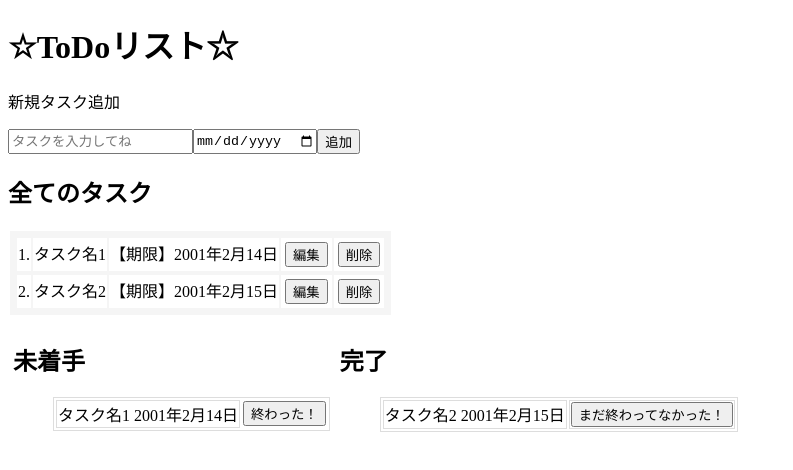
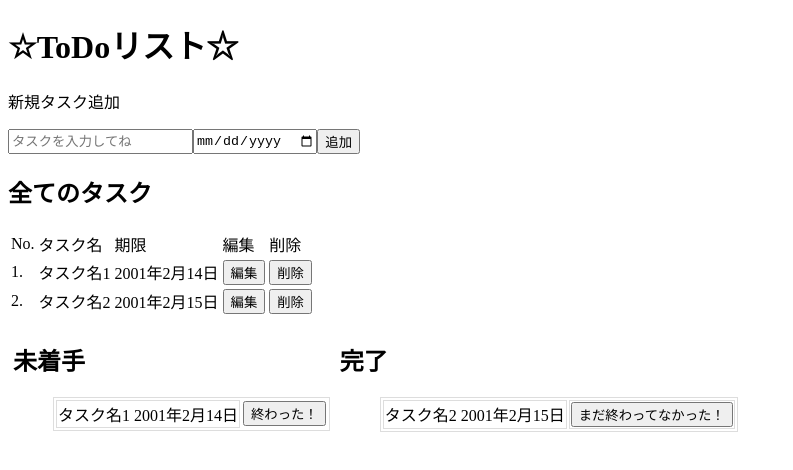
Before and after one commit to ayaka910kudo/practice4, a Next.js app: page /practice/todoApp in a window 1280 px wide. Shown: the top 470 px of the page, without its empty margins (0-793 px from the left). Built offline with nearby package versions, Linux system fonts and the light colour scheme.

Commit message:
tableのレイアウト修正とタスク追加

```diff
--- a/src/pages/practice/todoApp.jsx
+++ b/src/pages/practice/todoApp.jsx
@@ -4,6 +4,7 @@ import { useState } from "react";
 
 // TODO ソート機能を追加してください。ソート項目は期限で昇順、降順で並び替えられるようにしてください。
 // TODO 編集モーダルを開いた際の初期値に何も入力がないので、編集したいToDoのタスク名と期限がデフォルトで表示されるように修正してください。
+// TODO 期限を入力しないでタスクを追加・編集すると期限にInvalid Dateと表示されるので、タスク名・期限が両方入力されているときだけ追加・編集できるようにしてください。
 
 //taskIndexは編集したいタスクの番号
 const Modal = ({ isOpen, onClose, taskIndex, todo, setTodo }) => {
@@ -128,31 +129,27 @@ const TodoApp = () => {
       <h2>全てのタスク</h2>
 
       <table>
+        <thead>
+          <tr>
+            <td>No.</td>
+            <td>タスク名</td>
+            <td>期限</td>
+            <td>編集</td>
+            <td>削除</td>
+          </tr>
+        </thead>
         <tbody>
-          <ul
-            style={{
-              listStyleType: "none",
-
-              backgroundColor: "whitesmoke",
-              padding: "5px",
-              margin: "0",
-            }}
-          >
           {todo.map((item, index) => (
-              <li
-                key={index} //繰り返しのものに必要
-              >
-                <tr style={{ backgroundColor: "white", margin: "0" }}>
+            <tr key={index}>
               <td>{index + 1}.</td>
               <td>{item.task}</td>
-                  <td>【期限】{formatDate(item.date)}</td>
+              <td>{formatDate(item.date)}</td>
               <td>
                 <button
                   onClick={() => {
                     setEditIndex(index);
                     setIsModalOpen(true);
                   }}
-                      style={{ margin: "3px" }}
                 >
                   編集
                 </button>
@@ -164,15 +161,12 @@ const TodoApp = () => {
                     copyDelateTodo.splice(index, 1);
                     setTodo(copyDelateTodo);
                   }}
-                      style={{ margin: "3px" }}
                 >
                   削除
                 </button>
               </td>
             </tr>
-              </li>
           ))}
-          </ul>
         </tbody>
       </table>
 
```
Lines whose indentation alone changed are shown as unchanged.
